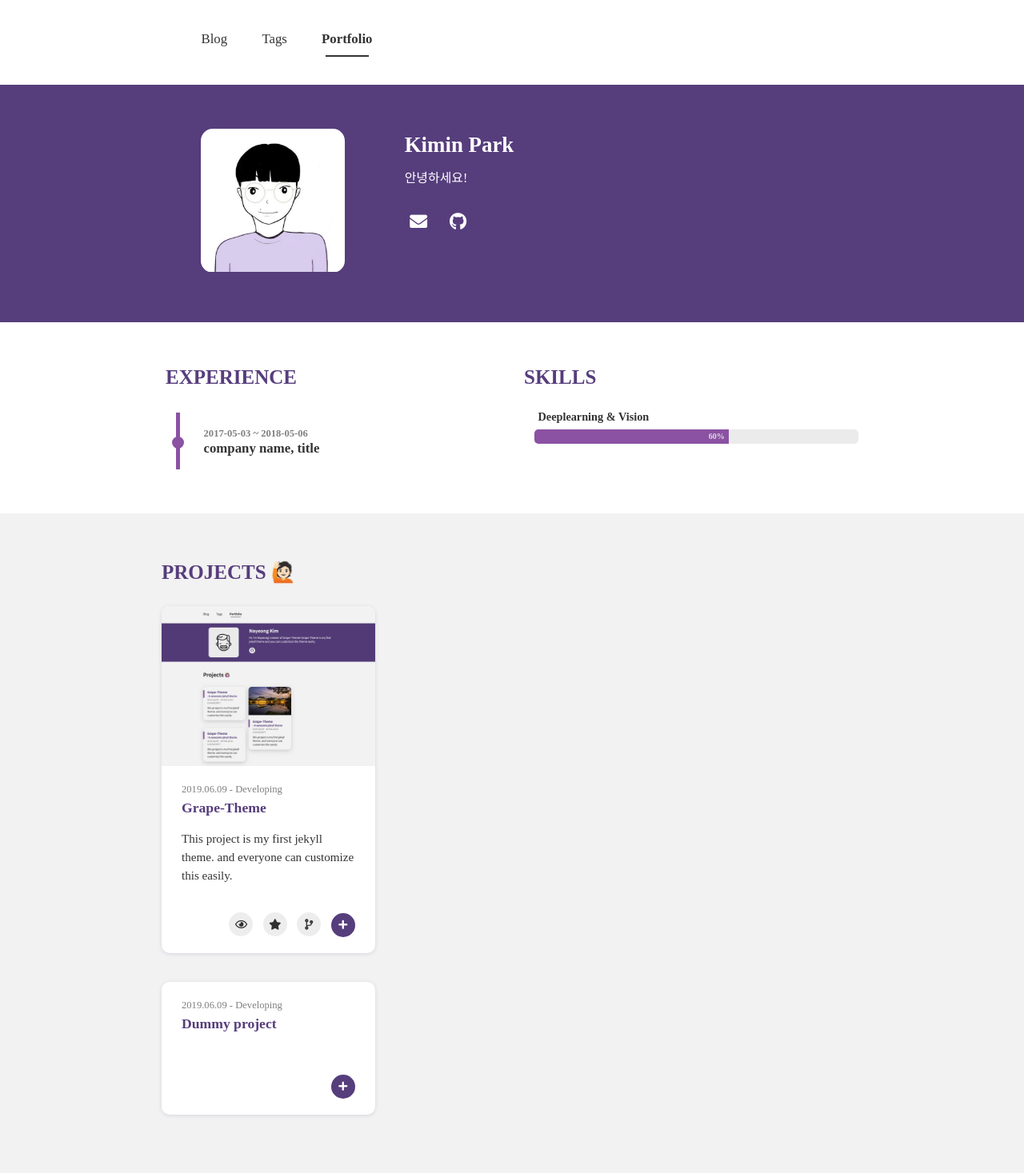
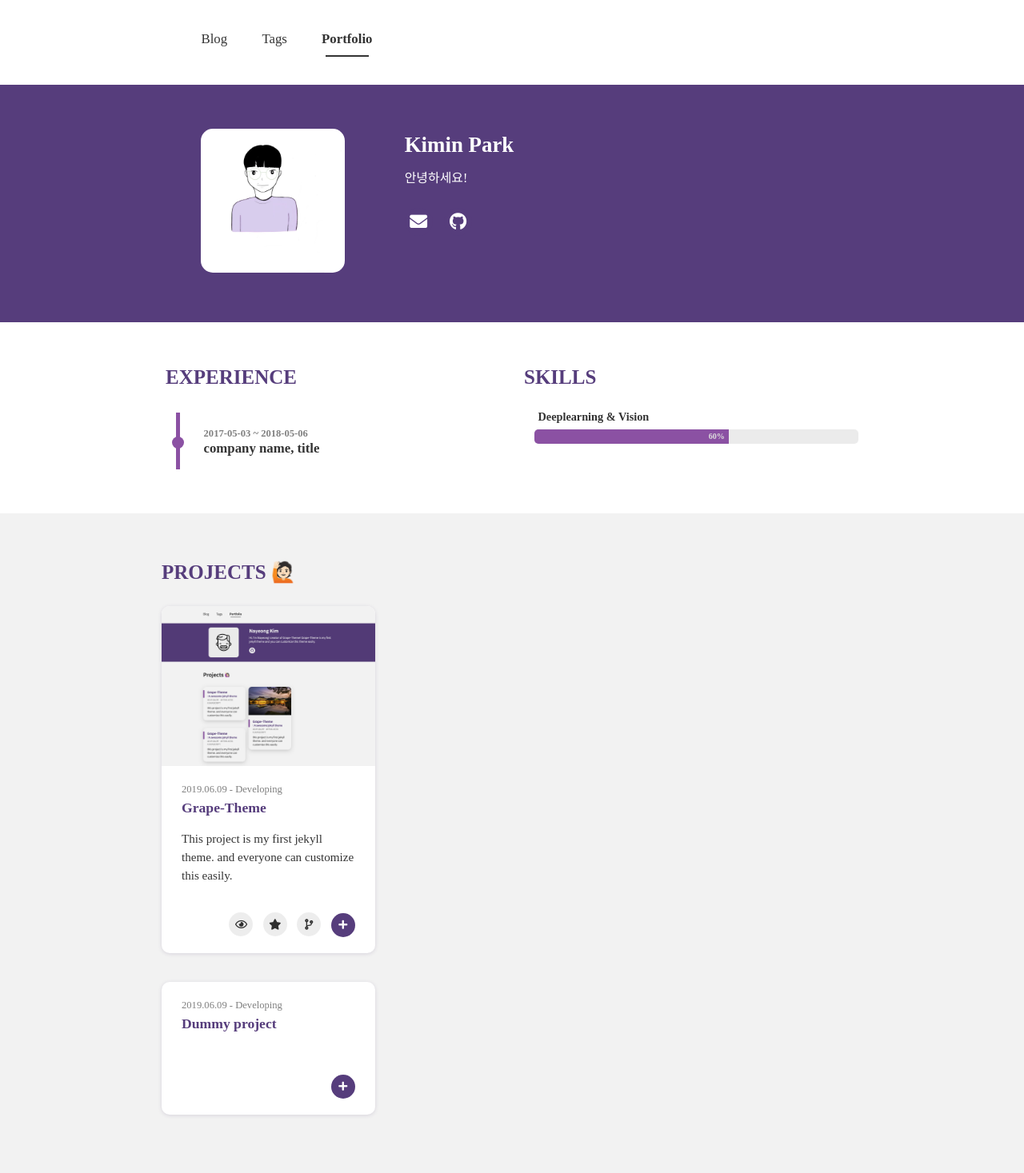
Before and after one commit to PEBpung/PEBpung.github.io, a Jekyll site: the page built from portfolio.html, in a window 1280 px wide. Shown: the whole page at 80% size. Built offline with Jekyll 4.4.1, drawn with Linux system fonts in a browser that asks for light colours; nearby versions of some CDN libraries; some web fonts are replaced.

Commit message:
Fix profile

```diff
--- a/_config.yml
+++ b/_config.yml
@@ -9,7 +9,7 @@ theme_settings :
 
   # Profile Settings
   profile :
-    image : assets/img/my.jpeg
+    image : assets/img/myProfile.JPG
     username : Kimin Park
     description : 안녕하세요!
     experience :
```
Also changed, not shown: README.md (deleted), assets/img/my.jpeg (deleted), assets/img/myProfile.JPG (added), grape-theme.gemspec (deleted).
